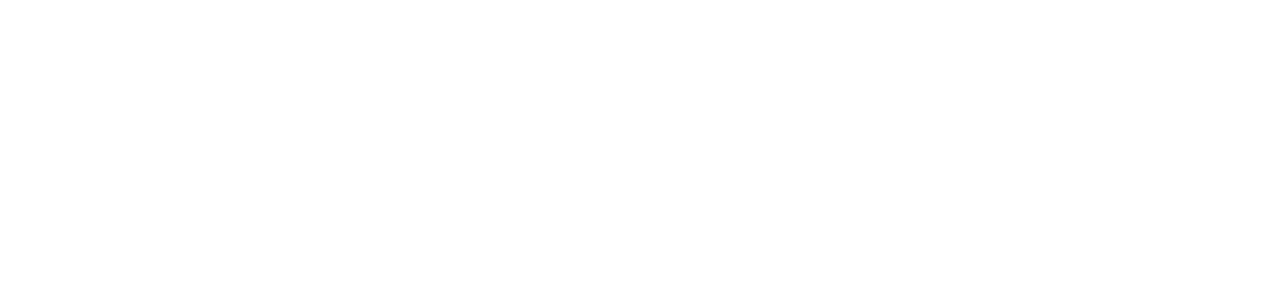
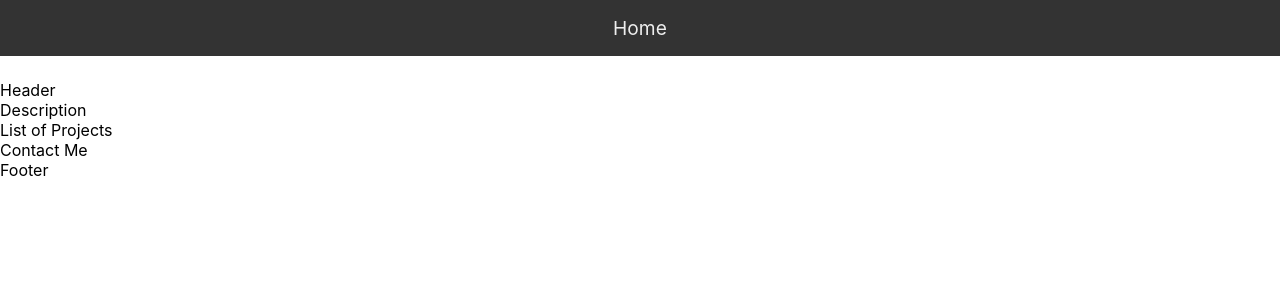
Before and after one commit to Jonathan-Day-Dev/react_portfolio, a JavaScript app: page / in a window 1280 px wide. Shown: the top 300 px of the page. Built offline with nearby package versions, Linux system fonts and the light colour scheme; the HTML template or start-up script is replaced by a standard one.

Commit message:
added basic navbar

```diff
--- a/src/App.js
+++ b/src/App.js
@@ -1,9 +1,18 @@
+import styles from './App.module.css';
 
+import Navbar from "./components/nav/Navbar";
 
 function App() {
   return (
     <div>
-
+      <Navbar />
+      <div className={styles.body}>
+        <div>Header</div>
+        <div>Description</div>
+        <div>List of Projects</div>
+        <div>Contact Me</div>
+        <div>Footer</div>
+      </div>
     </div>
   );
 }
--- /dev/null
+++ b/src/App.module.css
@@ -0,0 +1,3 @@
+.body {
+    margin-top: 5rem;
+}
--- /dev/null
+++ b/src/components/helpers/Fragment.js
@@ -0,0 +1,5 @@
+const Fragment = (props) => {
+  return <section>{props.children}</section>;
+};
+
+export default Fragment;
--- /dev/null
+++ b/src/components/nav/Navbar.js
@@ -0,0 +1,11 @@
+import styles from './Navbar.module.css';
+
+const Navbar = props => {
+    return (
+        <nav className={styles.nav}>
+            <a href="https://google.com">Home</a>
+        </nav>
+    )
+}
+
+export default Navbar;
--- /dev/null
+++ b/src/components/nav/Navbar.module.css
@@ -0,0 +1,22 @@
+nav {
+    position: fixed;
+    top: 0;
+    left: 0;
+    display: flex;
+    justify-content: space-evenly;
+    align-items: center;
+    width: 100%;
+    background-color: #333333;
+    color: #eee;
+    padding: 1rem 0;
+}
+
+nav a {
+    text-decoration: none;
+    color: #eee;
+    font-size: 1.2rem;
+}
+
+nav a:hover {
+    text-decoration: underline;
+}
```
